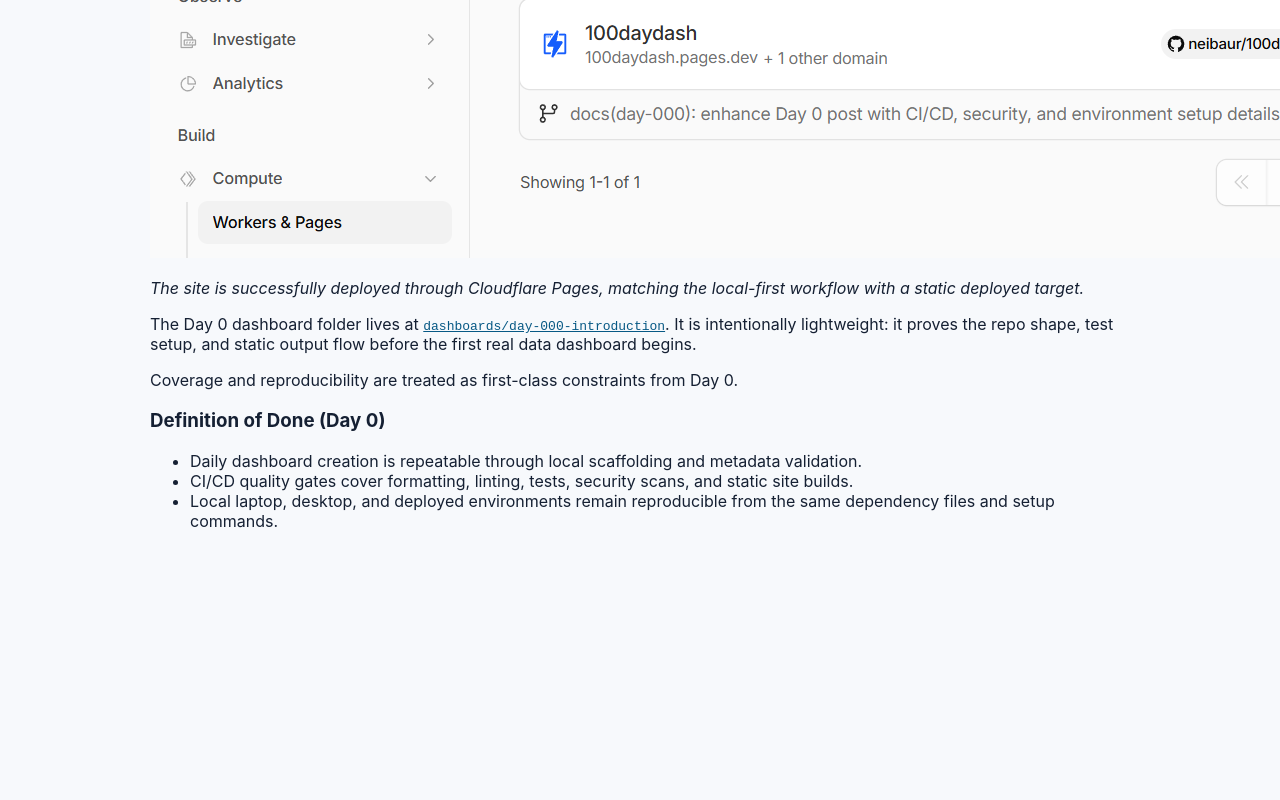
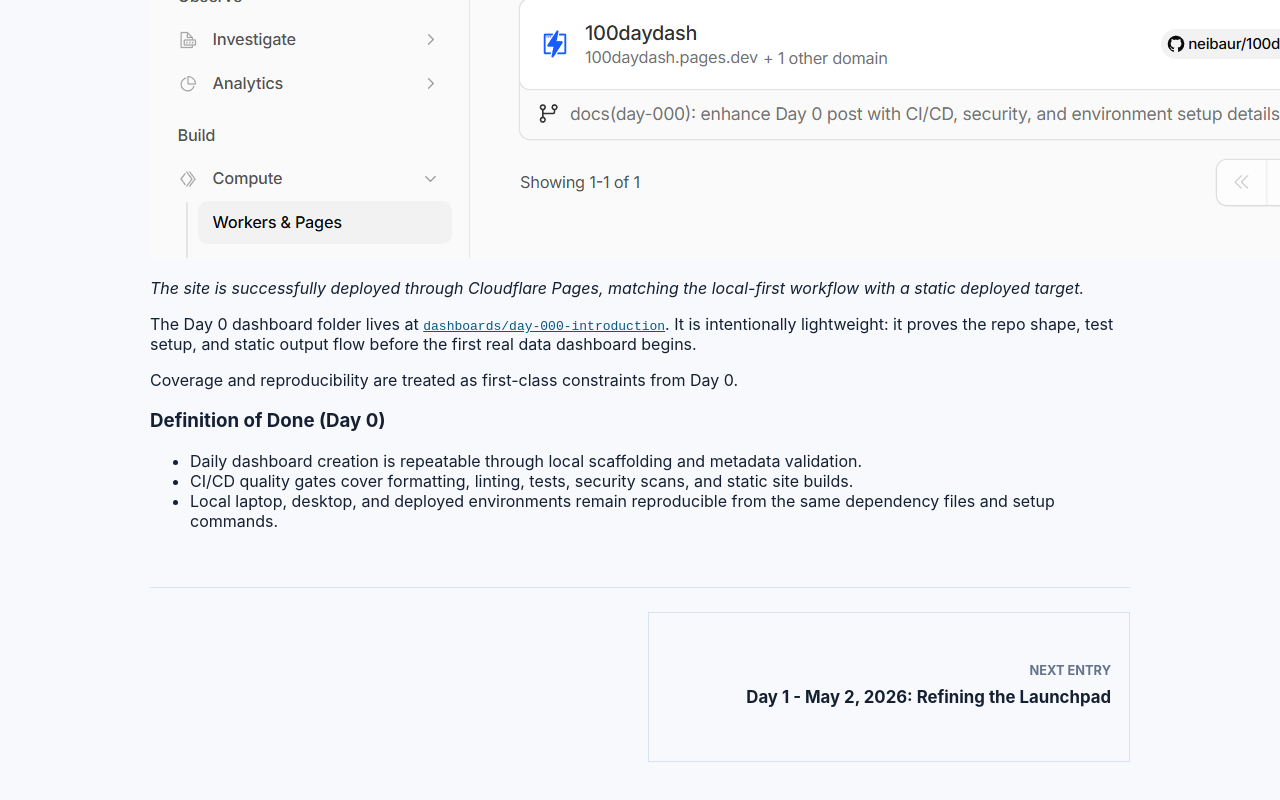
Before and after one commit to neibaur/100daydash.blog, an Astro site in the folder web/: page /blog/day-000-introduction in a window 1280 px wide. Shown: the part 2352-3152 px from the top of the page. Before the commit the page ends 2979 px from the top, so only its background shows below. Built offline with nearby package versions, Linux system fonts and the light colour scheme; Astro itself is replaced by a stand-in of ours.

```diff
--- a/web/src/content/blog/day-000-introduction.md
+++ b/web/src/content/blog/day-000-introduction.md
@@ -4,7 +4,7 @@ description: "Setting up the foundation for 100 dashboards in 100 days."
 pubDate: "2026-05-01"
 day: 0
 dashboardSlug: "day-000-introduction"
-status: "draft"
+status: "published"
 tags:
   - dashboard
   - project-setup
--- a/web/src/content/blog/day-001-projected-site-traffic-analysis.md
+++ b/web/src/content/blog/day-001-projected-site-traffic-analysis.md
@@ -4,7 +4,7 @@ description: "Clearing the final hurdles in CI/CD and domain routing to secure t
 pubDate: "2026-05-02"
 day: 1
 dashboardSlug: "day-001-projected-site-traffic-analysis"
-status: "draft"
+status: "published"
 tags:
   - dashboard
   - python
--- a/web/src/content/blog/day-002-technical-debt-spikes-and-strategic-restraint.md
+++ b/web/src/content/blog/day-002-technical-debt-spikes-and-strategic-restraint.md
@@ -4,7 +4,7 @@ description: "Documenting technical debt reduction, platform spikes, Astro v6 mi
 pubDate: "2026-05-03"
 day: 2
 dashboardSlug: "day-002-technical-debt-spikes-and-strategic-restraint"
-status: "draft"
+status: "published"
 tags:
   - dashboard
   - platform-engineering
--- a/web/src/content/blog/day-003-cloudflare-observability.md
+++ b/web/src/content/blog/day-003-cloudflare-observability.md
@@ -4,7 +4,7 @@ description: "Resolving repository connection hurdles and transitioning infrastr
 pubDate: 2026-05-04
 day: 3
 dashboardSlug: "day-003-cloudflare-observability"
-status: "draft"
+status: "published"
 tags:
   - dashboard
   - platform-engineering
--- a/web/src/content/blog/day-004-portfolio-platform-reuse.md
+++ b/web/src/content/blog/day-004-portfolio-platform-reuse.md
@@ -4,7 +4,7 @@ description: "Documenting the platform engineering work behind adapting, hardeni
 pubDate: "2026-05-05"
 day: 4
 dashboardSlug: "day-004-portfolio-platform-reuse"
-status: "draft"
+status: "published"
 tags:
   - platform-engineering
   - ci-cd
--- a/web/src/content/blog/day-005-engineering-the-platform.md
+++ b/web/src/content/blog/day-005-engineering-the-platform.md
@@ -4,7 +4,7 @@ description: "Documenting the shift from portfolio modernization into a broader
 pubDate: "2026-05-06"
 day: 5
 dashboardSlug: "day-005-engineering-the-platform"
-status: "draft"
+status: "published"
 tags:
   - platform-engineering
   - portfolio
--- a/web/src/content/blog/day-008-security-hygiene-and-sustainable-velocity.md
+++ b/web/src/content/blog/day-008-security-hygiene-and-sustainable-velocity.md
@@ -4,7 +4,7 @@ description: "Documenting a lighter operational day focused on dependency securi
 pubDate: "2026-05-9"
 day: 8
 dashboardSlug: "none"
-status: "draft"
+status: "published"
 tags:
   - platform-engineering
   - security
--- a/web/src/content/blog/day-009-agent-learning-dependency-governance.md
+++ b/web/src/content/blog/day-009-agent-learning-dependency-governance.md
@@ -4,7 +4,7 @@ description: "Connecting Founderz Agent Explorer learning with dependency securi
 pubDate: "2026-05-10"
 day: 9
 dashboardSlug: "none"
-status: "draft"
+status: "published"
 tags:
   - platform-engineering
   - ai-agents
--- a/web/src/layouts/BlogPostLayout.astro
+++ b/web/src/layouts/BlogPostLayout.astro
@@ -1,5 +1,5 @@
 ---
-const { frontmatter } = Astro.props;
+const { frontmatter, nextEntry, previousEntry } = Astro.props;
 import "../styles/global.css";
 ---
 
@@ -22,6 +22,34 @@ import "../styles/global.css";
           <p>{frontmatter.description}</p>
         </header>
         <slot />
+        {
+          (previousEntry || nextEntry) && (
+            <nav class="entry-nav" aria-label="Journal entry navigation">
+              {previousEntry ? (
+                <a class="entry-nav-link" href={previousEntry.href} rel="prev">
+                  <span>Previous Entry</span>
+                  <strong>
+                    {previousEntry.title || `Day ${previousEntry.day}`}
+                  </strong>
+                </a>
+              ) : (
+                <span class="entry-nav-spacer" aria-hidden="true" />
+              )}
+              {nextEntry ? (
+                <a
+                  class="entry-nav-link entry-nav-link-next"
+                  href={nextEntry.href}
+                  rel="next"
+                >
+                  <span>Next Entry</span>
+                  <strong>{nextEntry.title || `Day ${nextEntry.day}`}</strong>
+                </a>
+              ) : (
+                <span class="entry-nav-spacer" aria-hidden="true" />
+              )}
+            </nav>
+          )
+        }
       </article>
     </main>
   </body>
--- a/web/src/pages/blog/[...slug].astro
+++ b/web/src/pages/blog/[...slug].astro
@@ -1,20 +1,64 @@
 ---
 import { getCollection, render } from "astro:content";
+import type { CollectionEntry } from "astro:content";
 import BlogPostLayout from "../../layouts/BlogPostLayout.astro";
 
+type BlogPost = CollectionEntry<"blog">;
+
 export async function getStaticPaths() {
+  const getPostTime = (post: BlogPost) => {
+    const parsedDate = new Date(post.data.pubDate).getTime();
+
+    if (Number.isFinite(parsedDate)) {
+      return parsedDate;
+    }
+
+    return post.data.day;
+  };
+
+  const toEntryNavItem = (post: BlogPost) => ({
+    day: post.data.day,
+    href: `/blog/${post.id}/`,
+    title: post.data.title || `Day ${post.data.day}`,
+  });
+
   const posts = await getCollection("blog");
+  const publishedPosts = posts
+    .filter((post) => post.data.status === "published")
+    .sort((a, b) => getPostTime(a) - getPostTime(b) || a.data.day - b.data.day);
 
-  return posts.map((post) => ({
-    params: { slug: post.id },
-    props: { post },
-  }));
+  return posts.map((post) => {
+    const currentIndex = publishedPosts.findIndex(
+      (entry) => entry.id === post.id,
+    );
+    const previousEntry =
+      currentIndex > 0
+        ? toEntryNavItem(publishedPosts[currentIndex - 1])
+        : undefined;
+    const nextEntry =
+      currentIndex >= 0 && currentIndex < publishedPosts.length - 1
+        ? toEntryNavItem(publishedPosts[currentIndex + 1])
+        : undefined;
+
+    return {
+      params: { slug: post.id },
+      props: {
+        post,
+        previousEntry,
+        nextEntry,
+      },
+    };
+  });
 }
 
-const { post } = Astro.props;
+const { nextEntry, post, previousEntry } = Astro.props;
 const { Content } = await render(post);
 ---
 
-<BlogPostLayout frontmatter={post.data}>
+<BlogPostLayout
+  frontmatter={post.data}
+  nextEntry={nextEntry}
+  previousEntry={previousEntry}
+>
   <Content />
 </BlogPostLayout>
--- a/web/src/styles/global.css
+++ b/web/src/styles/global.css
@@ -100,8 +100,63 @@ h2 {
   border: 1px solid #d9e2ef;
 }
 
+.entry-nav {
+  display: grid;
+  grid-template-columns: repeat(2, minmax(0, 1fr));
+  gap: 16px;
+  margin-top: 56px;
+  padding-top: 24px;
+  border-top: 1px solid #d9e2ef;
+}
+
+.entry-nav-link {
+  display: flex;
+  min-height: 112px;
+  flex-direction: column;
+  justify-content: center;
+  border: 1px solid #d9e2ef;
+  padding: 18px;
+  text-decoration: none;
+}
+
+.entry-nav-link:hover,
+.entry-nav-link:focus {
+  border-color: #075985;
+}
+
+.entry-nav-link-next {
+  text-align: right;
+}
+
+.entry-nav-link span {
+  color: #64748b;
+  font-size: 0.8rem;
+  font-weight: 700;
+  letter-spacing: 0;
+  text-transform: uppercase;
+}
+
+.entry-nav-link strong {
+  margin-top: 8px;
+  color: #152033;
+  font-size: 1.05rem;
+  line-height: 1.4;
+}
+
 @media (max-width: 700px) {
   h1 {
     font-size: 2.75rem;
   }
+
+  .entry-nav {
+    grid-template-columns: 1fr;
+  }
+
+  .entry-nav-spacer {
+    display: none;
+  }
+
+  .entry-nav-link-next {
+    text-align: left;
+  }
 }
```
